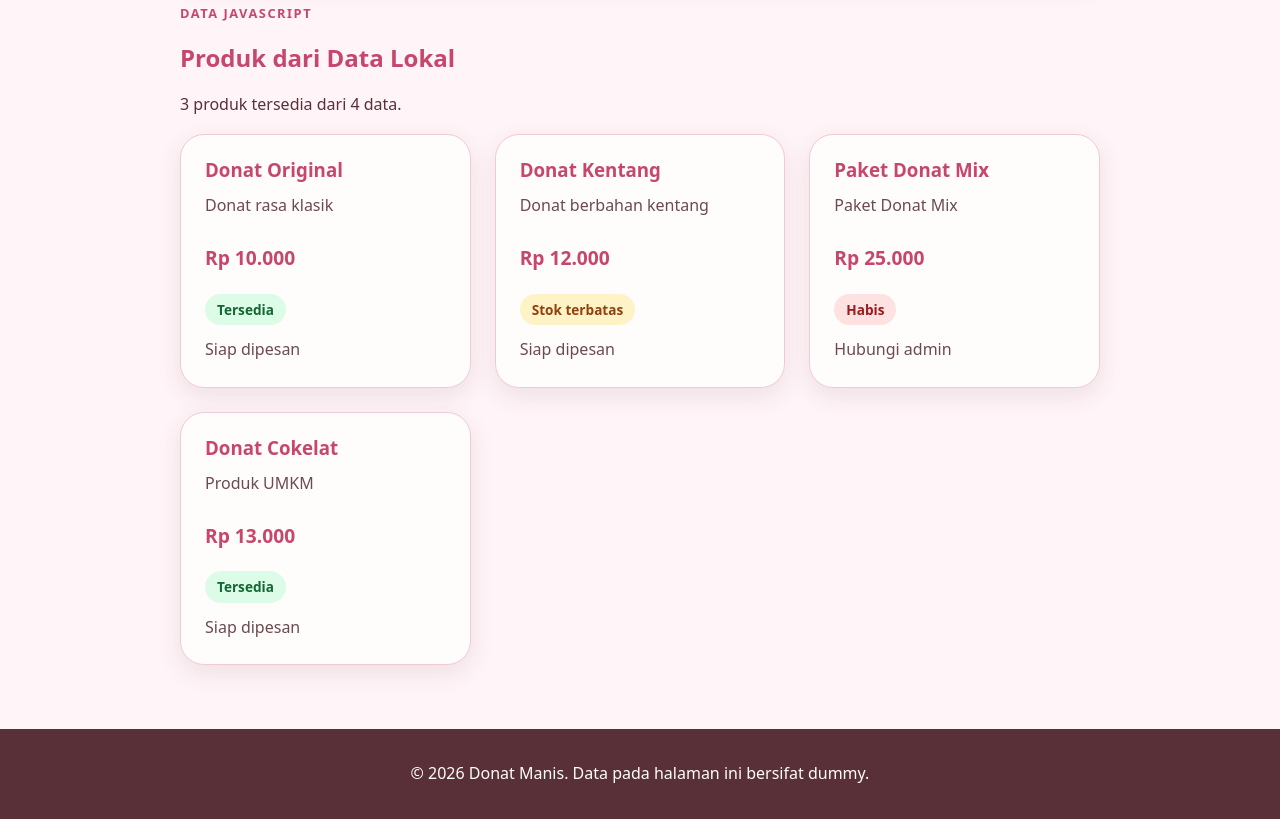
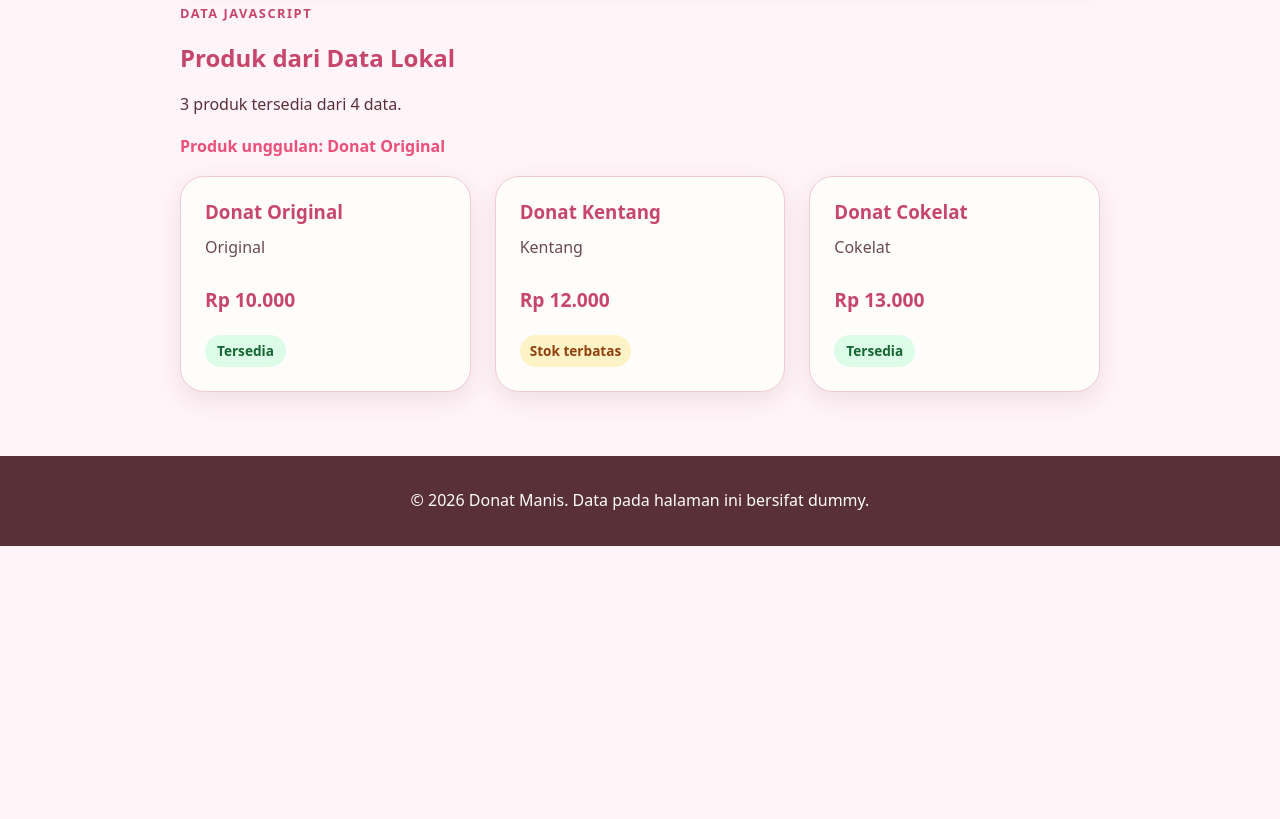
Before and after one commit to Safitri513/website-umkm, a plain HTML site: page produk.html in a window 1280 px wide. Shown: the part 1467-2286 px from the top of the page. After the commit the page ends 2013 px from the top, so only its background shows below. Drawn offline with Linux system fonts and the light colour scheme.

Commit message:
refactor katalog produk dengan function dan array methods

```diff
--- a/css/style.css
+++ b/css/style.css
@@ -664,3 +664,20 @@ section[aria-labelledby="kategori-title"] li { margin-bottom: 0; }
     grid-template-columns: minmax(0, 1fr);
   }
 }
+
+/* Status stok produk */
+.stock-badge.warning {
+  background-color: #fef3c7;
+  color: #92400e;
+  padding: 5px 10px;
+  border-radius: 20px;
+  font-size: 0.85rem;
+  font-weight: 600;
+}
+
+/* Tampilan produk unggulan */
+#produk-unggulan {
+  font-weight: 700;
+  color: var(--color-primary, #6f3b1f);
+  margin-top: 8px;
+}
--- a/js/app.js
+++ b/js/app.js
@@ -1,26 +1,59 @@
+
 "use strict";
 
 // Data produk Donat Manis
 const produkUmkm = [
-  { nama: "Donat Original", kategori: "Original", harga: 10000, stok: 12 },
-  { nama: "Donat Kentang", kategori: "Kentang", harga: 12000, stok: 4 },
-  { nama: "Paket Donat Mix", kategori: "Bundling", harga: 25000, stok: 0 },
-  { nama: "Donat Cokelat", kategori: "Cokelat", harga: 13000, stok: 8 }
+  {
+    nama: "Donat Original",
+    kategori: "Original",
+    harga: 10000,
+    stok: 12,
+    unggulan: true,
+  },
+  {
+    nama: "Donat Kentang",
+    kategori: "Kentang",
+    harga: 12000,
+    stok: 4,
+    unggulan: false,
+  },
+  {
+    nama: "Paket Donat Mix",
+    kategori: "Bundling",
+    harga: 25000,
+    stok: 0,
+    unggulan: false,
+  },
+  {
+    nama: "Donat Cokelat",
+    kategori: "Cokelat",
+    harga: 13000,
+    stok: 8,
+    unggulan: false,
+  },
 ];
 
+// Debugging setiap data produk
+produkUmkm.forEach((produk) => {
+  console.log("Debug produk:", produk.nama, "stok:", produk.stok);
+});
+
+// Menampilkan seluruh data dalam bentuk tabel
 console.table(produkUmkm);
 
-const formatRupiah = new Intl.NumberFormat("id-ID", {
-  style: "currency",
-  currency: "IDR",
-  maximumFractionDigits: 0,
-});
+// Function format rupiah
+function formatRupiah(nilai) {
+  return new Intl.NumberFormat("id-ID", {
+    style: "currency",
+    currency: "IDR",
+    maximumFractionDigits: 0,
+  }).format(nilai);
+}
 
-console.log(formatRupiah.format(produkUmkm[0].harga));
-
+// Function menentukan status stok
 function statusStok(stok) {
-  if (stok === 0) {
-    return { label: "Habis", className: "empty" };
+  if (stok <= 0) {
+    return { label: "Habis", className: "warning" };
   }
 
   if (stok <= 5) {
@@ -30,6 +63,21 @@ function statusStok(stok) {
   return { label: "Tersedia", className: "" };
 }
 
+// Function membuat kartu produk
+function buatKartuProduk(produk) {
+  const status = statusStok(produk.stok);
+
+  return `
+    <article class="js-product-card">
+      <h3>${produk.nama}</h3>
+      <p class="category-note">${produk.kategori}</p>
+      <p class="price">${formatRupiah(produk.harga)}</p>
+      <span class="stock-badge ${status.className}">${status.label}</span>
+    </article>
+  `;
+}
+
+// Function label kategori
 function labelKategori(kategori) {
   switch (kategori) {
     case "Original":
@@ -45,46 +93,55 @@ function labelKategori(kategori) {
 
 // Contoh penggunaan ternary
 for (const produk of produkUmkm) {
-    const labelAksi = produk.stok > 0
-        ? "Siap dipesan"
-        : "Hubungi admin";
+  const labelAksi = produk.stok > 0
+    ? "Siap dipesan"
+    : "Hubungi admin";
 
-    console.log(produk.nama, labelAksi);
+  console.log(produk.nama, labelAksi);
 }
 
+// Function render produk
 function renderProduk() {
   const grid = document.querySelector("#produk-dinamis");
   const ringkasan = document.querySelector("#produk-ringkasan");
+  const unggulan = document.querySelector("#produk-unggulan");
 
-  if (!grid || !ringkasan) {
+  // Memastikan semua elemen HTML tersedia
+  if (!grid || !ringkasan || !unggulan) {
+    console.warn("Target render produk belum lengkap.");
     return;
   }
 
-  let jumlahTersedia = 0;
-  let markup = "";
+  // Mengambil produk yang memiliki stok
+  const produkTersedia = produkUmkm.filter(
+    (produk) => produk.stok > 0
+  );
 
-  for (const produk of produkUmkm) {
-    const status = statusStok(produk.stok);
-    const kategori = labelKategori(produk.kategori);
-    const labelAksi = produk.stok > 0 ? "Siap dipesan" : "Hubungi admin";
+  // Mencari produk unggulan
+  const produkUnggulan = produkUmkm.find(
+    (produk) => produk.unggulan === true
+  );
 
-    if (produk.stok > 0) {
-      jumlahTersedia = jumlahTersedia + 1;
-    }
+  // Mengubah data produk menjadi HTML
+  const markupProduk = produkTersedia
+    .map(buatKartuProduk)
+    .join("");
 
-    markup = markup + `
-      <article class="js-product-card">
-        <h3>${produk.nama}</h3>
-        <p>${kategori}</p>
-        <p class="price">${formatRupiah.format(produk.harga)}</p>
-        <span class="stock-badge ${status.className}">${status.label}</span>
-        <p>${labelAksi}</p>
-      </article>
-    `;
-  }
+  // Menampilkan produk ke halaman
+  grid.innerHTML = markupProduk;
 
-  grid.innerHTML = markup;
-  ringkasan.textContent = `${jumlahTersedia} produk tersedia dari ${produkUmkm.length} data.`;
+  // Menampilkan ringkasan produk
+  ringkasan.textContent =
+    `${produkTersedia.length} produk tersedia dari ${produkUmkm.length} data.`;
+
+  // Menampilkan produk unggulan
+  unggulan.textContent = produkUnggulan
+    ? `Produk unggulan: ${produkUnggulan.nama}`
+    : "Belum ada produk unggulan.";
+
+  // Menampilkan data untuk debugging
+  console.table(produkUmkm);
 }
 
+// Menjalankan render setelah HTML selesai dimuat
 document.addEventListener("DOMContentLoaded", renderProduk);
--- a/produk.html
+++ b/produk.html
@@ -112,6 +112,7 @@
                     <p class="eyebrow">Data JavaScript</p>
                     <h2 id="produk-dinamis-title">Produk dari Data Lokal</h2>
                     <p id="produk-ringkasan">Data produk akan dimuat melalui JavaScript.</p>
+                    <p id="produk-unggulan">Produk unggulan akan ditentukan melalui JavaScript. </p>
                 </div>
                 <div id="produk-dinamis" class="js-product-grid"></div>
             </section>
```
